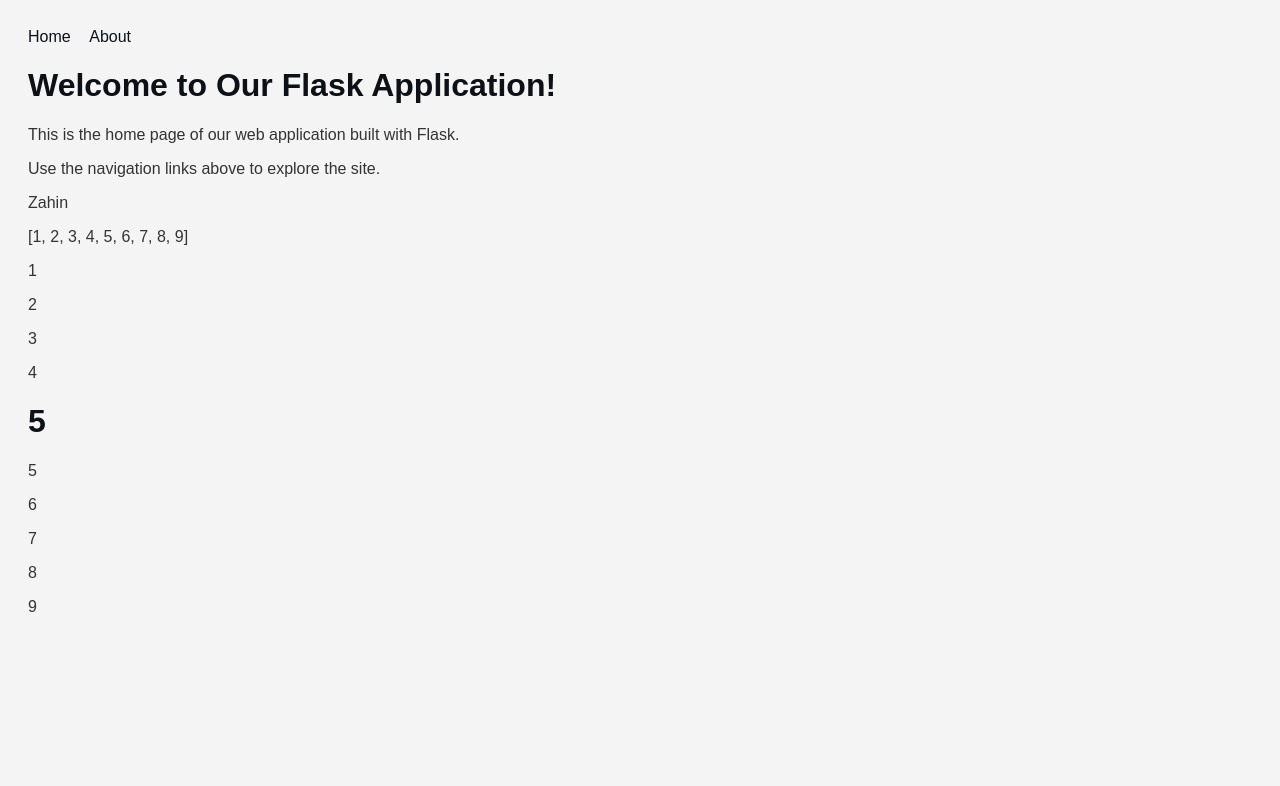
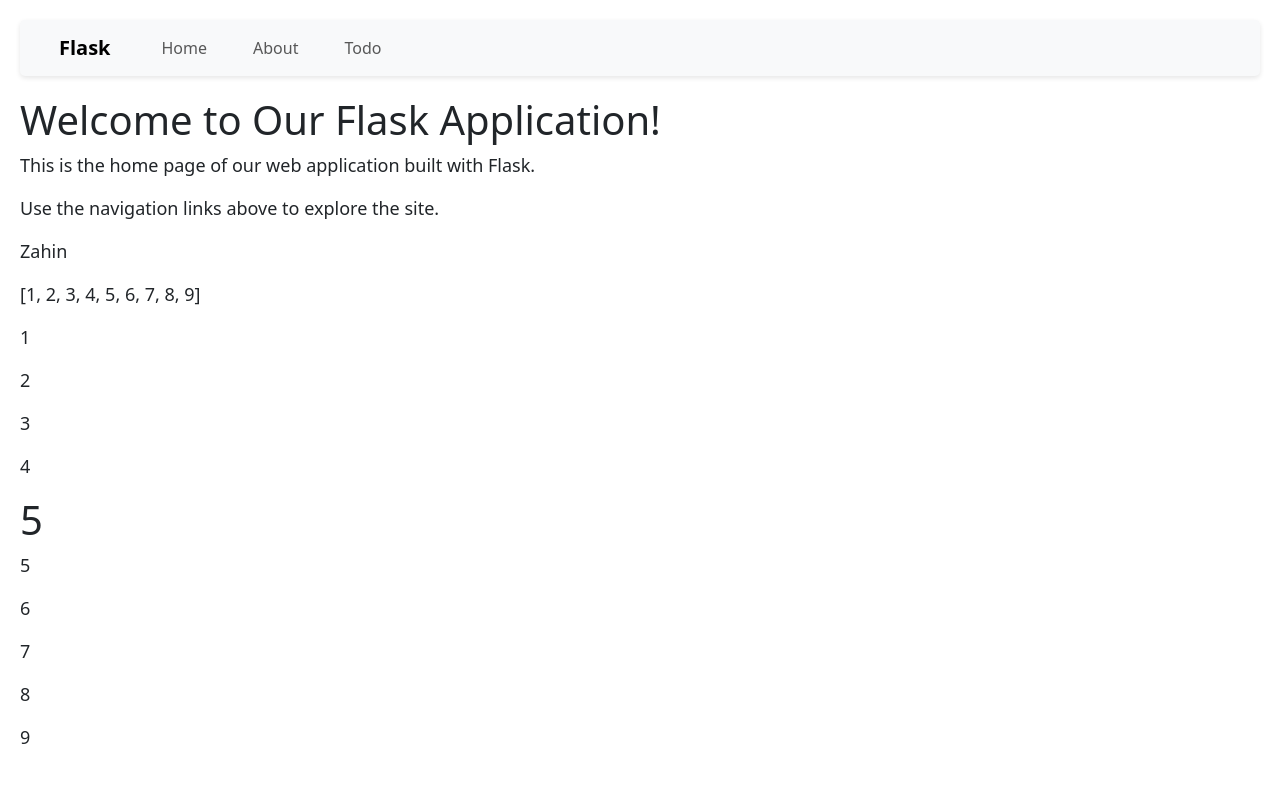
Before and after one commit to IsHereZahin/Python-Flask-Web-Development, a Flask app: page / in a window 1280 px wide. Shown: the top 786 px of the page. Run offline with Flask 3, Linux system fonts and the light colour scheme.

Commit message:
- Added new route and sample data for the Todo page in app.py. - Modified about.html and index.html to include Bootstrap CSS and JS files. - Enhanced UI consistency with Bootstrap for a better user experience.

```diff
--- a/app.py
+++ b/app.py
@@ -17,5 +17,32 @@ def home():
 def about():
     return render_template('about.html')
 
+# Route for the Todo page
+todo_app_data = {
+    "title": "Todo List Management",
+    "description": "The Flask Todo Application is a simple web app for managing tasks. Users can add, view, and update tasks in a clean, user-friendly interface, showcasing Flask's dynamic capabilities.",
+    "tasks": [
+        {
+            "id": 1,
+            "title": "Task 1",
+            "completed": False,
+        },
+        {
+            "id": 2,
+            "title": "Task 2",
+            "completed": True,
+        },
+        {
+            "id": 3,
+            "title": "Task 3",
+            "completed": False,
+        },
+    ]
+}
+
+@app.route("/todo")
+def todo():
+    return render_template("todo.html", data=todo_app_data)
+
 if __name__ == "__main__":
     app.run(debug=True)
--- /dev/null
+++ b/static/css/style.css
@@ -0,0 +1,54 @@
+body {
+    font-family: 'Arial', sans-serif;
+    background-color: #f4f4f4;
+    color: #333;
+    padding: 20px;
+    margin: 0;
+    line-height: 1.6;
+}
+
+h1 {
+    color: #0D1117;
+    font-size: 2.5em;
+    margin-bottom: 10px;
+}
+
+nav {
+    display: flex;
+    align-items: center;
+    margin-bottom: 20px;
+    background-color: #ffffff;
+    padding: 10px 20px;
+    border-radius: 5px;
+    box-shadow: 0 2px 5px rgba(0, 0, 0, 0.1);
+}
+
+nav a {
+    margin: 0 15px;
+    text-decoration: none;
+    color: #0D1117;
+    font-weight: bold;
+    transition: color 0.3s ease, transform 0.3s ease;
+    padding: 8px 12px;
+    border-radius: 4px;
+}
+
+nav a:hover {
+    color: #007BFF;
+    background-color: rgba(0, 123, 255, 0.1);
+    transform: scale(1.05);
+}
+
+p {
+    font-size: 18px;
+    margin: 10px 0;
+}
+
+.task {
+    margin-bottom: 10px;
+    padding: 10px;
+    border: 1px solid #ccc;
+    border-radius: 5px;
+    background-color: #ffffff;
+    box-shadow: 0 1px 3px rgba(0, 0, 0, 0.1);
+}
--- a/templates/index.html
+++ b/templates/index.html
@@ -4,34 +4,32 @@
     <meta charset="UTF-8">
     <meta name="viewport" content="width=device-width, initial-scale=1.0">
     <title>Home Page</title>
-    <style>
-        body {
-            font-family: Arial, sans-serif;
-            background-color: #f4f4f4;
-            color: #333;
-            padding: 20px;
-        }
-        h1 {
-            color: #0D1117;
-        }
-        nav {
-            margin-bottom: 20px;
-        }
-        nav a {
-            margin-right: 15px;
-            text-decoration: none;
-            color: #0D1117;
-        }
-        nav a:hover {
-            text-decoration: underline;
-        }
-    </style>
+    <link rel="stylesheet" href="{{ url_for('static', filename='css/style.css') }}">
+    <link href="https://cdn.jsdelivr.net/npm/bootstrap@5.3.3/dist/css/bootstrap.min.css" rel="stylesheet" integrity="sha384-QWTKZyjpPEjISv5WaRU9OFeRpok6YctnYmDr5pNlyT2bRjXh0JMhjY6hW+ALEwIH" crossorigin="anonymous">
 </head>
 <body>
-    <nav>
-        <a href="/">Home</a>
-        <a href="/about">About</a>
+    <nav class="navbar navbar-expand-lg navbar-light bg-light">
+        <div class="container-fluid">
+            <a class="navbar-brand" href="/">Flask</a>
+            <button class="navbar-toggler" type="button" data-bs-toggle="collapse" data-bs-target="#navbarNav" aria-controls="navbarNav" aria-expanded="false" aria-label="Toggle navigation">
+                <span class="navbar-toggler-icon"></span>
+            </button>
+            <div class="collapse navbar-collapse" id="navbarNav">
+                <ul class="navbar-nav">
+                    <li class="nav-item">
+                        <a class="nav-link" href="/">Home</a>
+                    </li>
+                    <li class="nav-item">
+                        <a class="nav-link" href="/about">About</a>
+                    </li>
+                    <li class="nav-item">
+                        <a class="nav-link" href="/todo">Todo</a>
+                    </li>
+                </ul>
+            </div>
+        </div>
     </nav>
+
     <h1>Welcome to Our Flask Application!</h1>
     <p>This is the home page of our web application built with Flask.</p>
     <p>Use the navigation links above to explore the site.</p>
@@ -49,5 +47,7 @@
         <p>{{ i }}</p>
     {% endfor %}
 
+<script src="https://cdn.jsdelivr.net/npm/@popperjs/core@2.11.8/dist/umd/popper.min.js" integrity="sha384-I7E8VVD/ismYTF4hNIPjVp/Zjvgyol6VFvRkX/vR+Vc4jQkC+hVqc2pM8ODewa9r" crossorigin="anonymous"></script>
+<script src="https://cdn.jsdelivr.net/npm/bootstrap@5.3.3/dist/js/bootstrap.min.js" integrity="sha384-0pUGZvbkm6XF6gxjEnlmuGrJXVbNuzT9qBBavbLwCsOGabYfZo0T0to5eqruptLy" crossorigin="anonymous"></script>
 </body>
 </html>
```
Also changed, not shown: templates/about.html (+25 -14 lines), templates/todo.html (added, +74 -0 lines).
